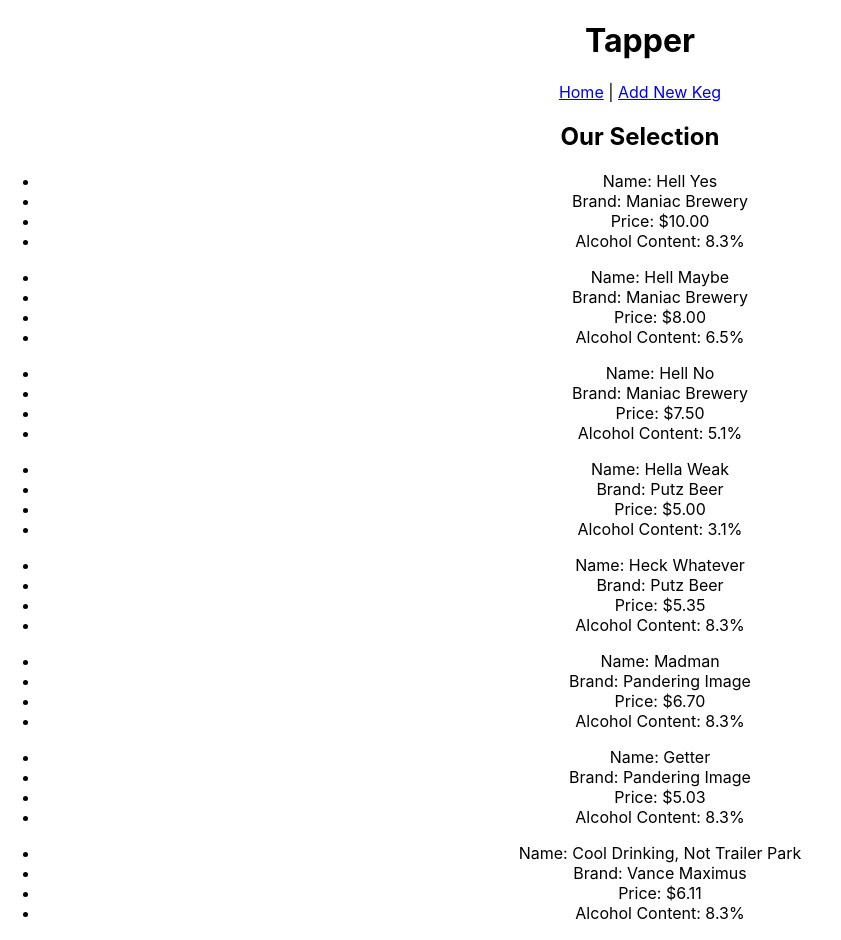
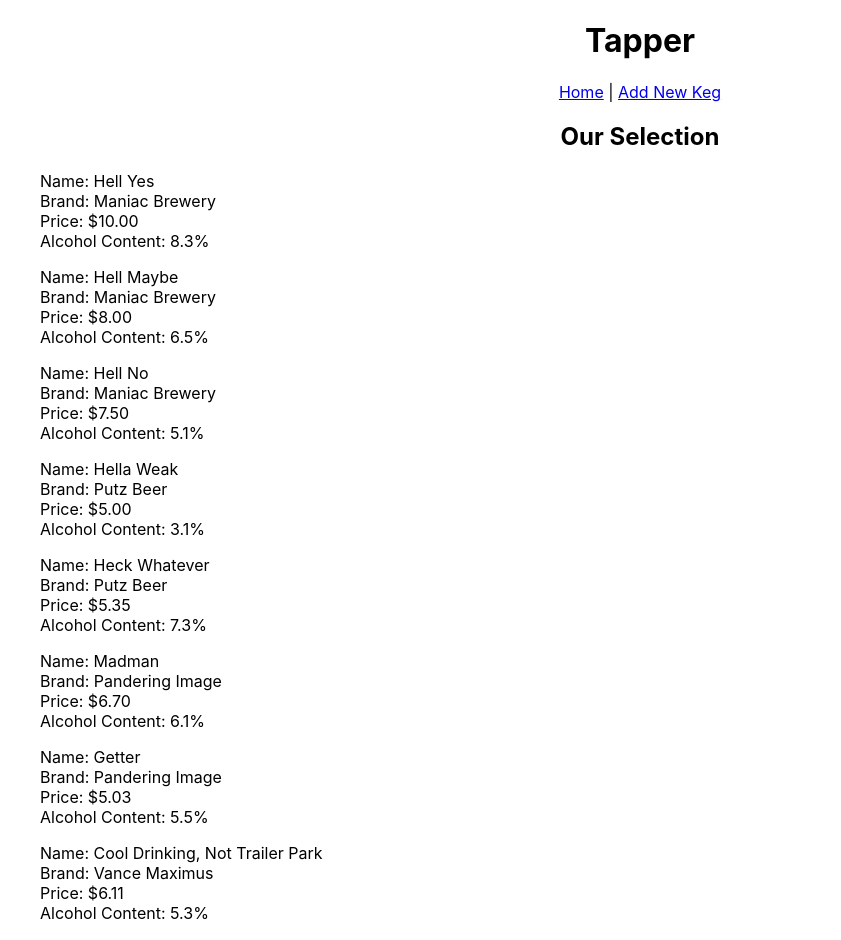
Before and after one commit to DrewAPeterson7671/tapper-codereview, a React (Create React App) app: page / in a window 1280 px wide. Shown: the top 940 px of the page, without its empty margins (0-841 px from the left). Built offline with nearby package versions, Linux system fonts and the light colour scheme.

Commit message:
Add some styling

```diff
--- a/src/components/KegList.jsx
+++ b/src/components/KegList.jsx
@@ -30,31 +30,31 @@ const kegList = [
     name: 'Heck Whatever',
     brand: 'Putz Beer',
     price: '5.35',
-    alcoholContent: '8.3',
+    alcoholContent: '7.3',
   },
   {
     name: 'Madman',
     brand: 'Pandering Image',
     price: '6.70',
-    alcoholContent: '8.3',
+    alcoholContent: '6.1',
   },
   {
     name: 'Getter',
     brand: 'Pandering Image',
     price: '5.03',
-    alcoholContent: '8.3',
+    alcoholContent: '5.5',
   },
   {
     name: 'Cool Drinking, Not Trailer Park',
     brand: 'Vance Maximus',
     price: '6.11',
-    alcoholContent: '8.3',
+    alcoholContent: '5.3',
   },
   {
-    name: 'Half Croc, All Redundant',
+    name: 'Half Croc, Half Robot. All Redundant',
     brand: 'Crocubot',
     price: '4.07',
-    alcoholContent: '8.3',
+    alcoholContent: '4.3',
   },
 ];
 
--- a/src/components/KegMenu.jsx
+++ b/src/components/KegMenu.jsx
@@ -4,17 +4,20 @@ import PropTypes from 'prop-types';
 
 
 function KegMenu(props) {
-  const highPrice = {
-    color: 'red'
+  const menuItems = {
+    textAlign: 'left',
+  }
+  const kegStyles = {
+    listStyleType: 'none',
   }
 
   return (
-    <div>
+    <div style={menuItems}>
       <ul>
-        <li>Name: {props.name}</li>
-        <li>Brand: {props.brand}</li>
-        <li>Price: ${props.price}</li>
-        <li>Alcohol Content: {props.alcoholContent}%</li>
+        <li style={kegStyles}>Name: {props.name}</li>
+        <li style={kegStyles}>Brand: {props.brand}</li>
+        <li style={kegStyles}>Price: ${props.price}</li>
+        <li style={kegStyles}>Alcohol Content: {props.alcoholContent}%</li>
       </ul>
     </div>
   );
```
